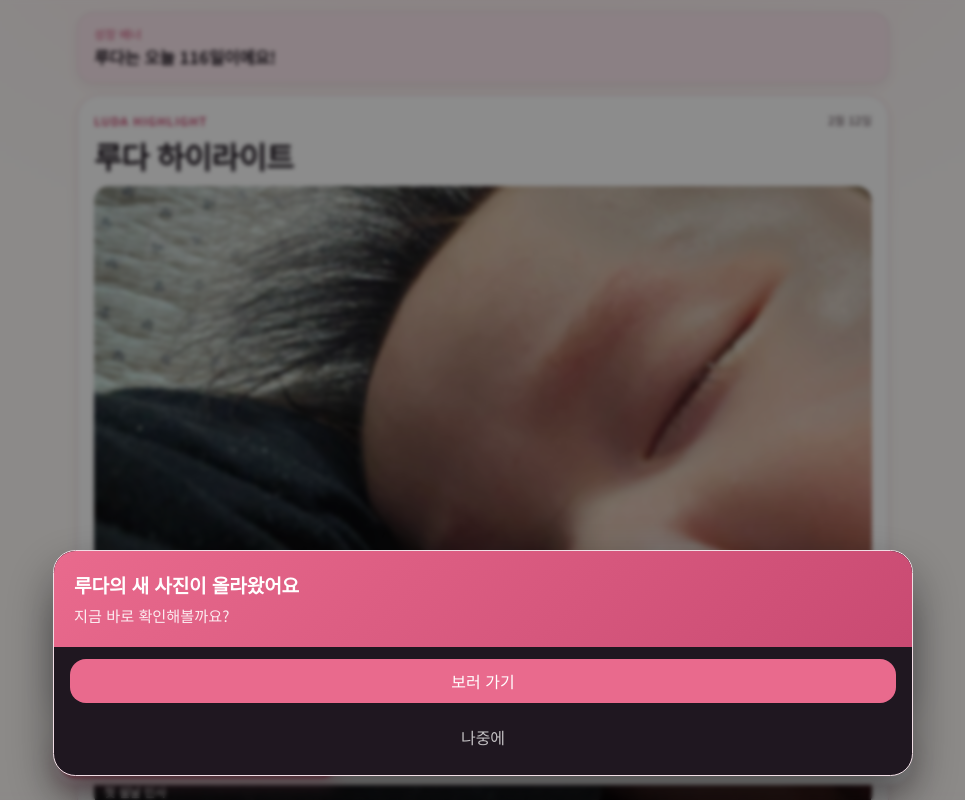
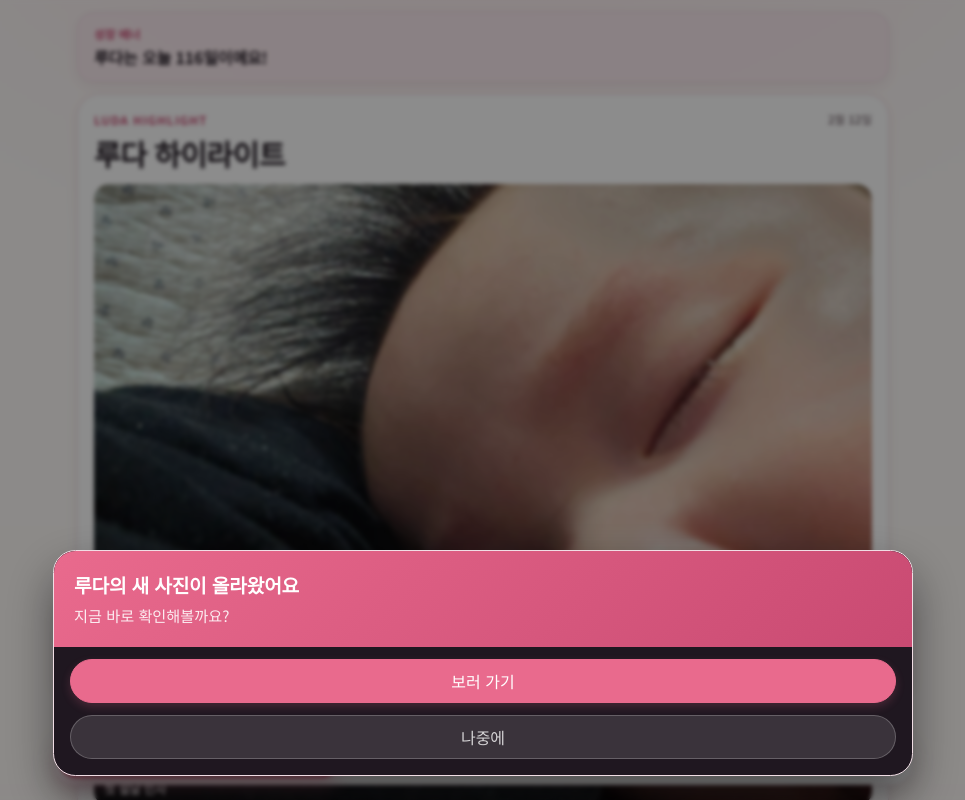
Before and after one commit to nogy21/luda-album, a Next.js app: page / in a window 1280 px wide. Shown: the top 800 px of the page, without its empty margins (157-1122 px from the left). Built offline with nearby package versions, Linux system fonts and the light colour scheme; no server answers; the database is empty; a web font is replaced by a local one.

Commit message:
design: polish landing cards with cleaner hierarchy

```diff
--- a/components/landing-guestbook-cta.tsx
+++ b/components/landing-guestbook-cta.tsx
@@ -17,7 +17,7 @@ export function LandingGuestbookCta() {
 
   return (
     <section className="pointer-events-none fixed inset-x-0 z-30 px-4 sm:px-6" style={{ bottom: "calc(max(0.95rem, env(safe-area-inset-bottom)) + 5.6rem)" }}>
-      <div className="pointer-events-auto mx-auto w-full max-w-[860px] rounded-[1.1rem] border border-[color:var(--color-line)] bg-white/95 px-3.5 py-3 shadow-[0_14px_30px_rgba(15,23,42,0.15)] backdrop-blur">
+      <div className="pointer-events-auto mx-auto w-full max-w-[860px] rounded-[1.1rem] border border-[color:var(--color-line)] bg-white/94 px-3.5 py-3 shadow-[var(--shadow-soft)] backdrop-blur">
         <p className="mb-2 text-[0.84rem] font-semibold text-[color:var(--color-ink)]">루다에게 한 마디</p>
         <div className="flex items-center gap-2">
           <input
@@ -25,12 +25,12 @@ export function LandingGuestbookCta() {
             value={message}
             onChange={(event) => setMessage(event.target.value)}
             placeholder="한 줄 덕담을 남겨보세요"
-            className="min-h-11 flex-1 rounded-full bg-[color:var(--color-surface)] px-3.5 text-[0.86rem] text-[color:var(--color-ink)] outline-none ring-1 ring-[color:var(--color-line)] placeholder:text-[color:var(--color-muted)]/75"
+            className="ui-input min-h-11 flex-1 rounded-full bg-[color:var(--color-surface)] px-3.5 text-[0.84rem] placeholder:text-[color:var(--color-muted)]/75 outline-none"
             maxLength={120}
           />
           <Link
             href={href}
-            className="inline-flex min-h-11 items-center justify-center rounded-full bg-[color:var(--color-brand)] px-4 text-[0.82rem] font-semibold text-white"
+            className="ui-btn ui-btn-primary px-4 text-[0.8rem]"
           >
             덕담 남기기
           </Link>
--- a/components/landing-hero.tsx
+++ b/components/landing-hero.tsx
@@ -107,7 +107,7 @@ export function LandingHero({ items }: LandingHeroProps) {
 
   return (
     <section ref={rootRef} className="mx-auto mt-3 w-full max-w-[860px] px-4 sm:px-6">
-      <article className="overflow-hidden rounded-[var(--radius-xl)] border border-[color:var(--color-line)] bg-[color:var(--color-surface-strong)] p-3.5 shadow-[var(--shadow-soft)] sm:p-4">
+      <article className="ui-surface overflow-hidden rounded-[var(--radius-xl)] p-3.5 sm:p-4">
         <div className="mb-2 flex items-center justify-between">
           <p className="text-[0.74rem] font-semibold uppercase tracking-[0.08em] text-[color:var(--color-brand-strong)]" data-landing-intro="meta">
             Luda Highlight
@@ -120,7 +120,7 @@ export function LandingHero({ items }: LandingHeroProps) {
 
         <h1
           data-landing-intro="title"
-          className="text-[clamp(1.4rem,5.1vw,1.9rem)] font-bold leading-[1.2] tracking-[-0.02em] text-[color:var(--color-ink)]"
+          className="text-[clamp(1.34rem,4.9vw,1.82rem)] font-bold leading-[1.22] tracking-[-0.02em] text-[color:var(--color-ink)]"
         >
           루다 하이라이트
         </h1>
@@ -182,14 +182,14 @@ export function LandingHero({ items }: LandingHeroProps) {
               <div className="flex flex-wrap items-center gap-2">
                 <Link
                   href={buildDayLink(primaryImage.takenAt)}
-                  className="inline-flex min-h-11 items-center justify-center rounded-full bg-[color:var(--color-brand)] px-4 text-[0.84rem] font-semibold text-white"
+                  className="ui-btn ui-btn-primary px-4 text-[0.84rem]"
                 >
                   해당 날짜 앨범으로 이동
                 </Link>
                 <button
                   type="button"
                   onClick={() => setExpanded(false)}
-                  className="inline-flex min-h-11 items-center justify-center rounded-full bg-white/16 px-4 text-[0.82rem] font-semibold text-white"
+                  className="ui-btn rounded-full border border-white/25 bg-white/12 px-4 text-[0.82rem] text-white"
                 >
                   닫기
                 </button>
--- a/components/landing-recent-section.tsx
+++ b/components/landing-recent-section.tsx
@@ -14,12 +14,12 @@ export function LandingRecentSection({ items }: LandingRecentSectionProps) {
 
   return (
     <section className="mx-auto mt-3 w-full max-w-[860px] px-4 sm:px-6">
-      <div className="rounded-[var(--radius-lg)] border border-[color:var(--color-line)] bg-white p-4 shadow-[var(--shadow-soft)]">
+      <div className="ui-surface rounded-[var(--radius-lg)] p-4">
         <div className="mb-2.5 flex items-center justify-between gap-2">
-          <h2 className="text-[1.05rem] font-semibold text-[color:var(--color-ink)]">요즘 루다는...</h2>
+          <h2 className="text-[1rem] font-semibold text-[color:var(--color-ink)]">요즘 루다는...</h2>
           <Link
             href="/photos"
-            className="text-[0.8rem] font-semibold text-[color:var(--color-brand-strong)]"
+            className="text-[0.78rem] font-semibold text-[color:var(--color-brand-strong)]"
           >
             더 보기
           </Link>
--- a/components/luda-day-banner.tsx
+++ b/components/luda-day-banner.tsx
@@ -13,9 +13,9 @@ export function LudaDayBanner({ birthDateIso }: LudaDayBannerProps) {
 
   return (
     <section className="mx-auto w-full max-w-[860px] px-4 pt-[max(0.75rem,env(safe-area-inset-top))] sm:px-6">
-      <div className="rounded-[1rem] border border-[color:var(--color-line)] bg-[color:var(--color-brand-soft)] px-4 py-3 text-[color:var(--color-ink)] shadow-[var(--shadow-soft)]">
-        <p className="text-[0.75rem] font-medium text-[color:var(--color-brand-strong)]">성장 배너</p>
-        <h2 className="mt-0.5 text-[1.05rem] font-semibold tracking-[-0.01em]">
+      <div className="rounded-[1rem] border border-[color:var(--color-line)] bg-[color:var(--color-brand-soft)]/70 px-4 py-3 text-[color:var(--color-ink)] shadow-[var(--shadow-soft)]">
+        <p className="text-[0.73rem] font-semibold text-[color:var(--color-brand-strong)]">성장 배너</p>
+        <h2 className="mt-0.5 text-[1rem] font-semibold tracking-[-0.01em]">
           루다는 오늘 {days}일이에요!
         </h2>
       </div>
--- a/components/new-photo-bottom-sheet.tsx
+++ b/components/new-photo-bottom-sheet.tsx
@@ -96,7 +96,7 @@ export function NewPhotoBottomSheet({ latestPhotoTakenAt }: NewPhotoBottomSheetP
           <button
             type="button"
             onClick={handleGo}
-            className="inline-flex min-h-12 w-full items-center justify-center rounded-[1rem] bg-[color:var(--color-brand)] px-4 text-[0.95rem] font-semibold text-white transition-transform duration-200 hover:-translate-y-[1px]"
+            className="ui-btn ui-btn-primary min-h-12 w-full rounded-[1rem] px-4 text-[0.92rem]"
           >
             보러 가기
           </button>
@@ -105,7 +105,7 @@ export function NewPhotoBottomSheet({ latestPhotoTakenAt }: NewPhotoBottomSheetP
             onClick={() => {
               handleLater();
             }}
-            className="block min-h-11 w-full rounded-[0.8rem] py-2 text-center text-[0.94rem] font-medium text-white/72"
+            className="ui-btn w-full rounded-[0.8rem] border border-white/22 bg-white/12 py-2 text-center text-[0.88rem] font-medium text-white/78"
           >
             나중에
           </button>
```
